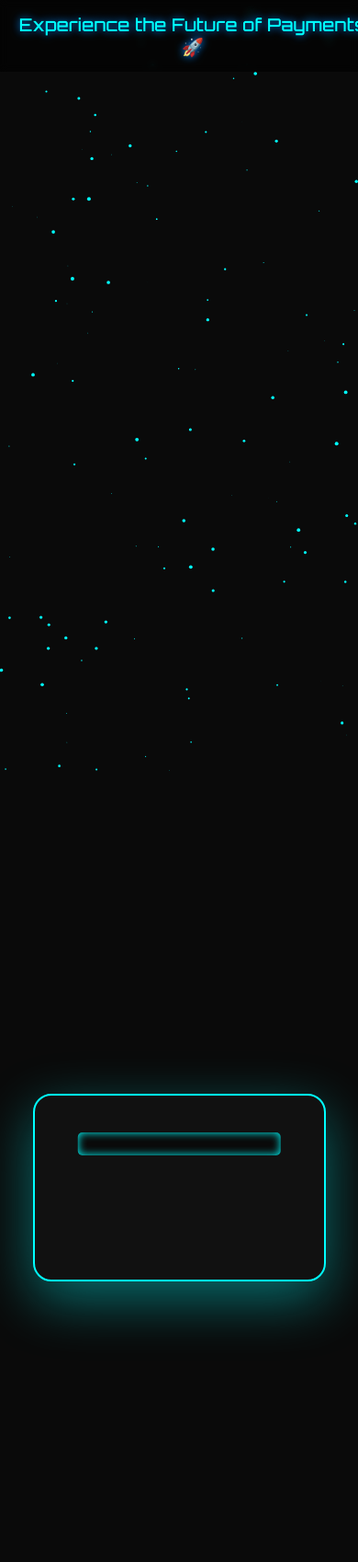
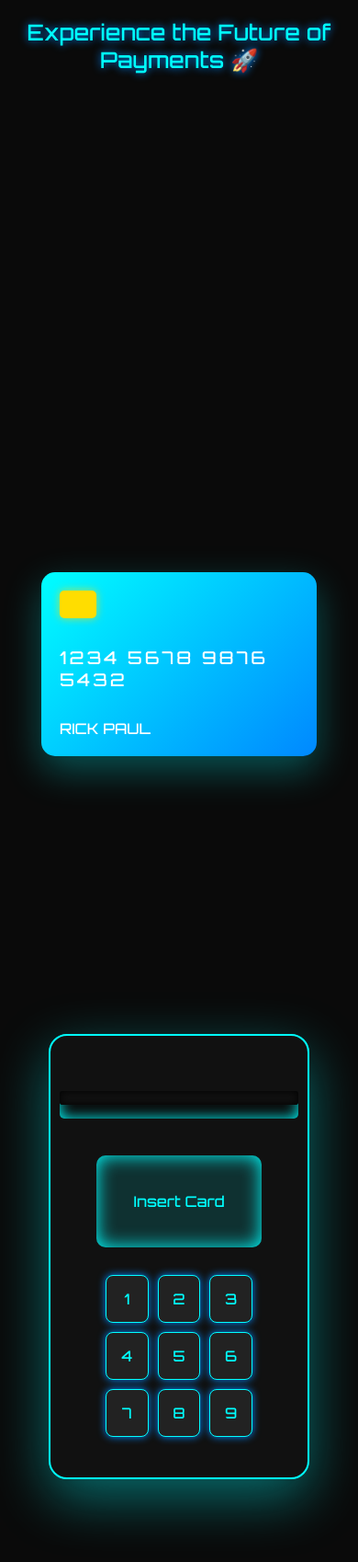
Before and after one commit to Rick-byte29/credit-card, a plain HTML site: page index.html in a window 390 px wide. Shown: the top 1698 px of the page at 92% size. Drawn offline with nearby package versions, Linux system fonts and the light colour scheme.

Commit message:
Update index.html

```diff
--- a/index.html
+++ b/index.html
@@ -15,30 +15,13 @@
       background: #0a0a0a;
       color: #e0e0e0;
       overflow-x: hidden;
-      position: relative;
-    }
-
-    canvas#bgCanvas {
-      position: fixed;
-      top: 0;
-      left: 0;
-      width: 100%;
-      height: 100%;
-      z-index: -1;
-      background: #0a0a0a;
     }
 
     header {
-      position: fixed;
-      top: 0;
-      width: 100%;
-      padding: 15px;
       text-align: center;
-      background: rgba(0,0,0,0.6);
-      backdrop-filter: blur(5px);
-      z-index: 5;
+      padding: 20px;
+      font-size: 1.5rem;
       color: #0ff;
-      font-size: 1.2rem;
       text-shadow: 0 0 10px #08f;
     }
 
@@ -48,8 +31,6 @@
       justify-content: center;
       align-items: center;
       flex-direction: column;
-      padding: 20px;
-      box-sizing: border-box;
     }
 
     .card {
@@ -65,7 +46,7 @@
       padding: 20px;
       transform: translateY(200px);
       opacity: 0;
-      position: relative;
+      position: absolute;
       z-index: 2;
     }
 
@@ -83,28 +64,72 @@
     }
 
     .machine {
-      width: 90%;
-      max-width: 380px;
-      height: 240px;
+      width: 360px;
+      height: 500px;
       background: #111;
       border-radius: 20px;
-      margin-top: 50px;
       position: relative;
       box-shadow: 0 20px 60px rgba(0,255,255,0.4);
       border: 2px solid #0ff;
+      display: flex;
+      flex-direction: column;
+      align-items: center;
+      padding-top: 60px;
+      overflow: hidden;
     }
 
     .slot {
-      width: 70%;
-      max-width: 260px;
-      height: 25px;
+      width: 260px;
+      height: 30px;
       background: #0a0a0a;
+      border-radius: 5px;
+      box-shadow: inset 0 0 15px #0ff;
+      margin-bottom: 40px;
+      position: relative;
+      z-index: 3;
+    }
+
+    .slot-cover {
       position: absolute;
-      top: 40px;
-      left: 50%;
-      transform: translateX(-50%);
-      border-radius: 5px;
-      box-shadow: inset 0 0 10px #0ff;
+      top: 60px;
+      width: 260px;
+      height: 15px;
+      background: #111;
+      border-radius: 3px;
+      z-index: 4;
+      box-shadow: inset 0 0 10px #000;
+    }
+
+    .screen {
+      width: 220px;
+      height: 120px;
+      background: #0ff2;
+      border-radius: 10px;
+      box-shadow: inset 0 0 20px #0ff;
+      margin-bottom: 30px;
+      display: flex;
+      justify-content: center;
+      align-items: center;
+      color: #0ff;
+      font-size: 1rem;
+      text-align: center;
+    }
+
+    .keypad {
+      width: 200px;
+      display: grid;
+      grid-template-columns: repeat(3, 1fr);
+      gap: 10px;
+    }
+
+    .key {
+      background: #222;
+      border: 1px solid #0ff;
+      color: #0ff;
+      border-radius: 8px;
+      padding: 15px;
+      text-align: center;
+      box-shadow: 0 0 8px #08f;
     }
 
     .offers {
@@ -125,89 +150,58 @@
       margin: 8px 0;
     }
 
-    .cta-btn {
-      display: inline-block;
+    .cta {
       margin-top: 20px;
-      padding: 12px 24px;
+      padding: 15px 30px;
+      font-size: 1.2rem;
+      color: #0ff;
+      background: transparent;
       border: 2px solid #0ff;
       border-radius: 30px;
-      background: transparent;
-      color: #0ff;
-      font-size: 1rem;
-      text-decoration: none;
-      text-transform: uppercase;
-      letter-spacing: 2px;
       cursor: pointer;
-      transition: all 0.3s ease;
-      box-shadow: 0 0 15px rgba(0,255,255,0.4);
+      transition: 0.3s;
+      text-shadow: 0 0 10px #08f;
     }
 
-    .cta-btn:hover {
+    .cta:hover {
       background: #0ff;
-      color: #0a0a0a;
-      box-shadow: 0 0 25px #0ff;
+      color: #000;
+      box-shadow: 0 0 20px #0ff;
     }
 
     footer {
       text-align: center;
       padding: 20px;
-      color: #777;
-      font-size: 0.9rem;
       position: relative;
     }
 
-    .back-to-top {
+    #backToTop {
       position: fixed;
-      bottom: 20px;
-      right: 20px;
+      bottom: 30px;
+      right: 30px;
+      padding: 12px 20px;
+      font-size: 1rem;
+      border-radius: 30px;
       background: #0ff;
-      color: #0a0a0a;
+      color: #000;
       border: none;
-      border-radius: 50%;
-      width: 50px;
-      height: 50px;
-      font-size: 1.5rem;
       cursor: pointer;
+      display: none;
       box-shadow: 0 0 20px #0ff;
-      display: none;
-      align-items: center;
-      justify-content: center;
-      z-index: 10;
-      transition: all 0.3s ease;
     }
 
-    .back-to-top:hover {
-      box-shadow: 0 0 30px #0ff;
-      transform: translateY(-3px);
-    }
-
-    @media (max-width: 600px) {
-      .card {
-        width: 90%;
-        height: 160px;
-        font-size: 0.9rem;
-      }
-
-      .number {
-        font-size: 1rem;
-      }
-
-      .machine {
-        height: 200px;
-      }
-
-      .cta-btn {
-        padding: 10px 20px;
-        font-size: 0.9rem;
-      }
+    /* Responsive */
+    @media(max-width: 768px) {
+      .card { width: 260px; height: 160px; }
+      .machine { width: 280px; height: 420px; }
+      .screen { width: 180px; height: 100px; }
+      .keypad { width: 160px; }
     }
   </style>
 </head>
 <body>
-  <canvas id="bgCanvas"></canvas>
-  <header>
-    Experience the Future of Payments 🚀
-  </header>
+
+  <header>Experience the Future of Payments 🚀</header>
 
   <section>
     <div class="card">
@@ -220,6 +214,19 @@
   <section>
     <div class="machine">
       <div class="slot"></div>
+      <div class="slot-cover"></div>
+      <div class="screen">Insert Card</div>
+      <div class="keypad">
+        <div class="key">1</div>
+        <div class="key">2</div>
+        <div class="key">3</div>
+        <div class="key">4</div>
+        <div class="key">5</div>
+        <div class="key">6</div>
+        <div class="key">7</div>
+        <div class="key">8</div>
+        <div class="key">9</div>
+      </div>
     </div>
   </section>
 
@@ -229,74 +236,18 @@
       <p>⚡ Get 5% Cashback on every purchase</p>
       <p>🚀 Complimentary Space Lounge Access</p>
       <p>🌌 Dining Discounts up to 20%</p>
-      <a href="#" class="cta-btn">Apply Now</a>
+      <button class="cta">Apply Now</button>
     </div>
   </section>
 
   <footer>
-    © 2025 FuturePay. All Rights Reserved.
+    <button id="backToTop">⬆ Back to Top</button>
   </footer>
-
-  <button class="back-to-top">↑</button>
 
   <script>
     gsap.registerPlugin(ScrollTrigger);
 
-    // Particle background
-    const canvas = document.getElementById("bgCanvas");
-    const ctx = canvas.getContext("2d");
-    let particles = [];
-    canvas.width = window.innerWidth;
-    canvas.height = window.innerHeight;
-
-    class Particle {
-      constructor() {
-        this.x = Math.random() * canvas.width;
-        this.y = Math.random() * canvas.height;
-        this.radius = Math.random() * 2;
-        this.speedY = Math.random() * 0.5 + 0.2;
-      }
-      update() {
-        this.y += this.speedY;
-        if (this.y > canvas.height) {
-          this.y = 0;
-          this.x = Math.random() * canvas.width;
-        }
-      }
-      draw() {
-        ctx.beginPath();
-        ctx.arc(this.x, this.y, this.radius, 0, Math.PI * 2);
-        ctx.fillStyle = "#0ff";
-        ctx.fill();
-      }
-    }
-
-    function initParticles() {
-      particles = [];
-      for (let i = 0; i < 120; i++) {
-        particles.push(new Particle());
-      }
-    }
-
-    function animateParticles() {
-      ctx.clearRect(0, 0, canvas.width, canvas.height);
-      particles.forEach(p => {
-        p.update();
-        p.draw();
-      });
-      requestAnimationFrame(animateParticles);
-    }
-
-    initParticles();
-    animateParticles();
-
-    window.addEventListener("resize", () => {
-      canvas.width = window.innerWidth;
-      canvas.height = window.innerHeight;
-      initParticles();
-    });
-
-    // Card enters on scroll
+    // Card enters smoothly
     gsap.to(".card", {
       scrollTrigger: {
         trigger: ".card",
@@ -308,31 +259,30 @@
       duration: 1
     });
 
-    // Card moves towards machine slot
+    // Card aligns with slot
     gsap.to(".card", {
       scrollTrigger: {
         trigger: ".machine",
-        start: "top 75%",
+        start: "top 80%",
         toggleActions: "play none none reverse"
       },
       y: -60,
       duration: 1
     });
 
-    // Card inserts into slot (half disappear)
+    // Card slides half into slot
     gsap.to(".card", {
       scrollTrigger: {
         trigger: ".machine",
         start: "top 60%",
         toggleActions: "play none none reverse"
       },
-      y: -30,
-      opacity: 0.2,
-      scale: 0.95,
-      duration: 1
+      y: -90,
+      duration: 1,
+      ease: "power1.inOut"
     });
 
-    // Reveal offers
+    // Reveal offers with card reappearing
     gsap.to(".offers", {
       scrollTrigger: {
         trigger: ".offers",
@@ -343,20 +293,7 @@
       y: 0,
       duration: 1
     });
+  </script>
 
-    // Back to top button logic
-    const backToTopBtn = document.querySelector(".back-to-top");
-    window.addEventListener("scroll", () => {
-      if (window.scrollY > window.innerHeight / 2) {
-        backToTopBtn.style.display = "flex";
-      } else {
-        backToTopBtn.style.display = "none";
-      }
-    });
-
-    backToTopBtn.addEventListener("click", () => {
-      window.scrollTo({ top: 0, behavior: "smooth" });
-    });
-  </script>
 </body>
 </html>
```
